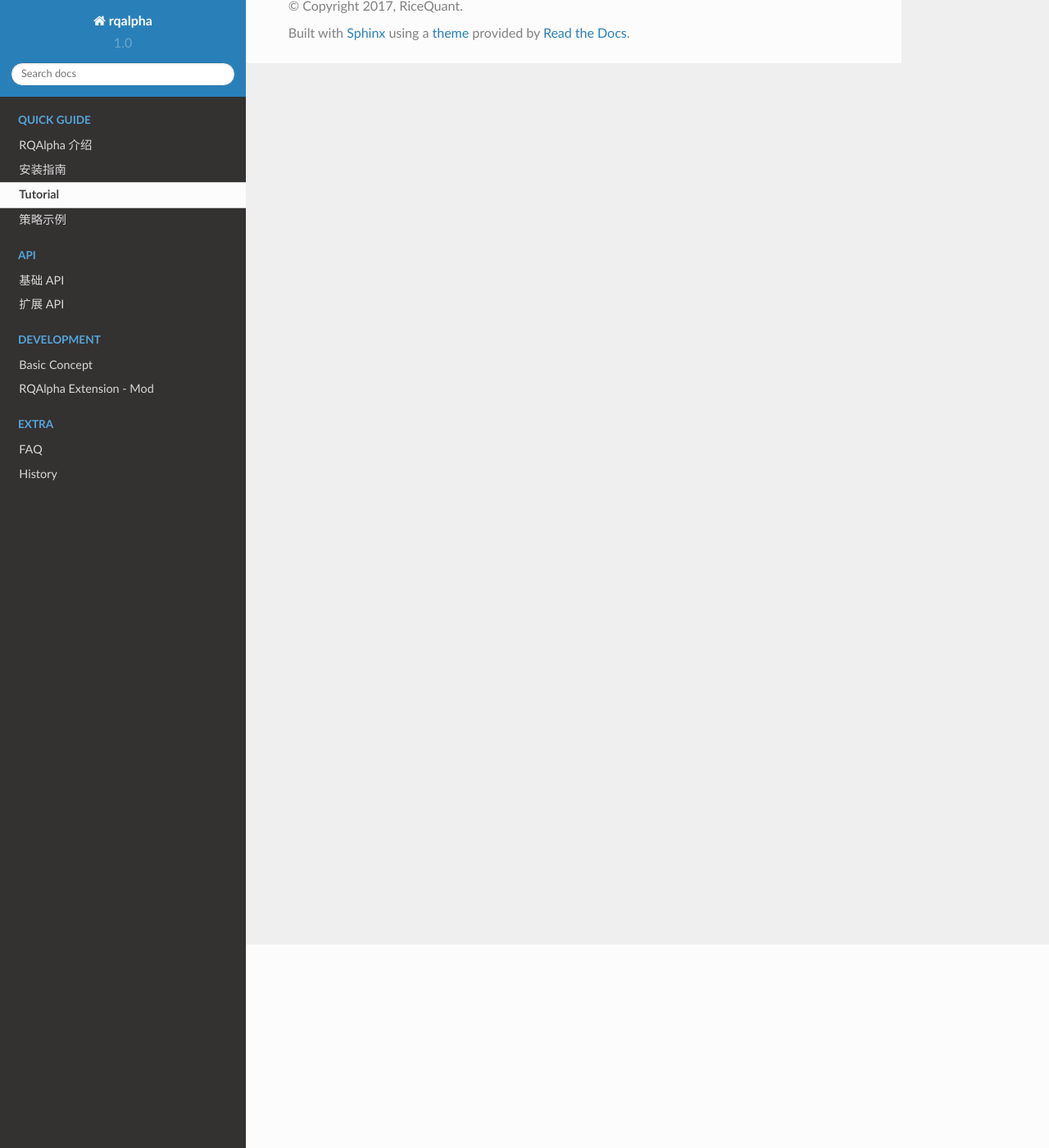
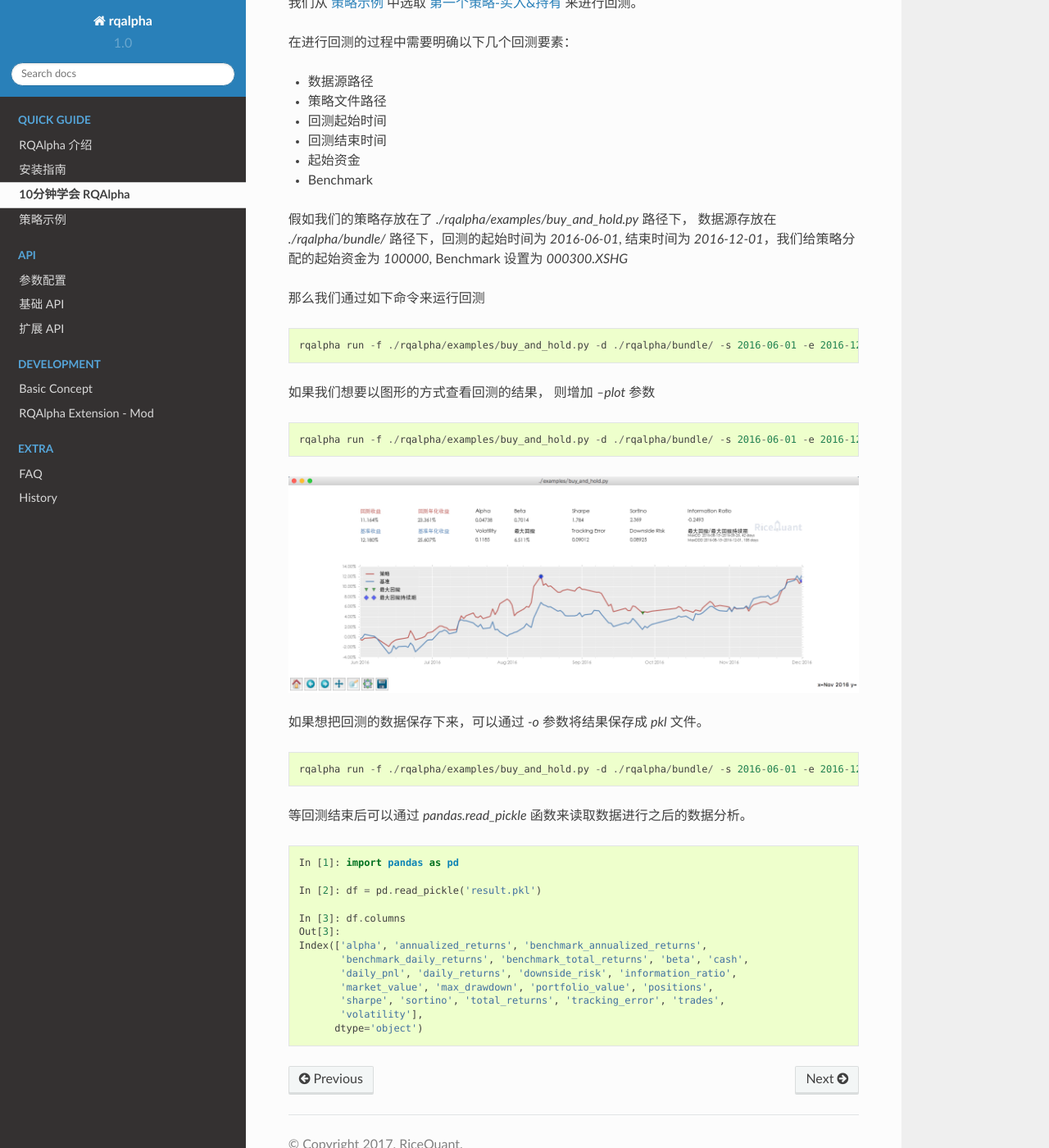
Before and after one commit to ricequant/rqalpha, a Sphinx documentation site: the page built from docs/source/intro/tutorial.rst, in a window 1280 px wide and 1400 px high, scrolled down 248 px. Shown: the whole window at 82% size. Built offline with Sphinx 7.4.7 and the Read the Docs theme 2.0.0, drawn with Linux system fonts in a browser that asks for light colours; some of the changed text lies outside the part shown.

Commit message:
update docs

```diff
--- a/docs/source/api/base_api.rst
+++ b/docs/source/api/base_api.rst
@@ -1551,7 +1551,7 @@ StockInstrument
 
     .. py:attribute:: special_type
 
-        【str】特别处理状态。'Normal' - 正常上市, 'ST' - ST处理, 'StarST' - *ST代表该股票正在接受退市警告, 'PT' - 代表该股票连续3年收入为负，将被暂停交易, 'Other' - 其他
+        【str】特别处理状态。'Normal' - 正常上市, 'ST' - ST处理, 'StarST' - \*ST代表该股票正在接受退市警告, 'PT' - 代表该股票连续3年收入为负，将被暂停交易, 'Other' - 其他
 
 FutureInstrument
 ------------------------------------------------------
--- /dev/null
+++ b/docs/source/api/config.rst
@@ -0,0 +1,43 @@
+.. _api-config:
+
+====================
+参数配置
+====================
+
+在策略开发过程中，每个人都会有不同的需求，比如
+
+*   不同的时间周期进行回测，
+*   想直接基于回测数据进行编程分析，或直接看一下收益结果。
+*   想将回测好的策略直接用于实盘交易
+*   不同的品种设置不同的风控标准
+
+等等。
+
+在设计 RQAlpha API 的时候，考虑到以上随时变化的需求，将这部分需要以参数的方式严格从代码层面剥离。同一份策略代码，通过启动策略时传入不同的参数来实现完全不同的策略开发、风控、运行和调优等的功能。
+
+目前支持的参数如下：
+
+*   `-d[--data-bundle-path]` : 数据源所存储的文件路径
+*   `-f[--strategy-file]` : 启动的策略文件路径
+*   `-s[--start-date]` : 回测起始日期
+*   `-e[--end-date]` : 回测结束日期(如果是实盘，则忽略该配置)
+*   `-r[--rid]` : 可以指定回测的唯一ID，用户区分多次回测的结果
+*   `-i[--init-cash]` : [Deprecated]股票起始资金，不建议使用该参数，使用 `--stock-starting-cash` 代替。
+*   `--stock-starting-cash` : 股票起始资金，默认为0
+*   `--future-starting-cash` : 期货起始资金，默认为0
+*   `--benchmark` : Benchmark，如果不设置，默认没有基准参照
+*   `--slippage` : 设置滑点
+*   `--commission-multiplier` : 设置手续费乘数，默认为1
+*   `--margin-multiplier` : 设置保证金乘数，默认为1
+*   `--kind` : 设置策略类型，目前支持 `stock` (股票策略)、`future` (期货策略)及 `stock_future` (混合策略)
+*   `--frequency` : 目前支持 `1d` (日线回测) 和 `1m` (分钟线回测)，如果要进行分钟线，请注意是否拥有对应的数据源，目前开源版本是不提供对应的数据源的
+*   `--match-engine` : 启用的回测引擎，目前支持 `current_bar` (当前Bar收盘价撮合) 和 `next_bar` (下一个Bar开盘价撮合)
+*   `--run-type` : 运行类型，`b` 为回测，`p` 为模拟交易, `r` 为实盘交易
+*   `--resume` : 在模拟交易和实盘交易中，RQAlpha支持策略的pause && resume，该选项表示开启 resume 功能
+*   `--handle-split/--not-handle-split` : 选择是否开启自动处理, 默认不开启
+*   `--risk-grid/--no-risk-grid` : 选择是否开启Alpha/Beta 等风险指标的实时计算，默认开启
+*   `--log-level` : 选择日期的输出等级，有 `verbose` | `info` | `warning` | `error` 等选项，您可以通过设置 `verbose` 来查看最详细的日志，或者设置 `error` 只查看错误级别的日志输出
+*   `--plot/--no-plot` : 在回测结束后，选择是否查看图形化的收益曲线
+*   `-o[--output-file]` : 指定回测结束时将回测数据输出到指定文件中
+*   `--fast-match` : 默认关闭，如果当前撮合引擎为 `current_bar` 开启该选项会立刻进行撮合，不会等到当前bar结束
+*   `--progress/--no-progress` : 开启该选项，可以在命令行查看回测进度
--- a/docs/source/api/extend_api.rst
+++ b/docs/source/api/extend_api.rst
@@ -655,7 +655,7 @@ get_split - 拆分数据
 
     通过传入当前的利率规则拿到对应的分级A的order_book_id list
 
-    :param str interest_rule: 利率规则，例如："+3.5%", "+4%", "=7%", "*1.4+0.55%", "利差" etc. 您也可以在研究平台使用fenji.get_all来进行查询所有的组合可能。用户必须填写
+    :param str interest_rule: 利率规则，例如："+3.5%", "+4%", "=7%", "\*1.4+0.55%", "利差" etc. 您也可以在研究平台使用 :func:`fenji.get_all` 来进行查询所有的组合可能。用户必须填写
 
     :param bool listing: 该分级基金是否在交易所可交易，默认为True
 
--- a/docs/source/intro/examples.rst
+++ b/docs/source/intro/examples.rst
@@ -4,7 +4,11 @@
 策略示例
 ==================
 
-在下面我们列举一些常用的算法范例，您可以通过RQAlpha运行，也可以直接登录 `Rciequant <https://www.ricequant.com/algorithms>`_ 在线进行回测或模拟交易。
+.. _Ricequant: https://www.ricequant.com/algorithms
+
+在下面我们列举一些常用的算法范例，您可以通过RQAlpha运行，也可以直接登录 `Ricequant`_ 在线进行回测或模拟交易。
+
+.. _intro-examples-buy-and-hold:
 
 第一个策略-买入&持有
 ------------------------------------------------------
--- a/docs/source/intro/tutorial.rst
+++ b/docs/source/intro/tutorial.rst
@@ -1,5 +1,59 @@
 .. _intro-tutorial:
 
-==================
-Tutorial
-==================
+====================
+10分钟学会 RQAlpha
+====================
+
+在本教程中，我们假设 RQAlpha 已经正确安装在您的系统中，并且已经完成了相应回测数据的同步，如果有任何安装相关的问题，请首先查看 :ref:`intro-install`
+
+我们从 :ref:`intro-examples` 中选取 :ref:`intro-examples-buy-and-hold` 来进行回测。
+
+在进行回测的过程中需要明确以下几个回测要素：
+
+*   数据源路径
+*   策略文件路径
+*   回测起始时间
+*   回测结束时间
+*   起始资金
+*   Benchmark
+
+假如我们的策略存放在了 `./rqalpha/examples/buy_and_hold.py` 路径下， 数据源存放在 `./rqalpha/bundle/` 路径下，回测的起始时间为 `2016-06-01`, 结束时间为 `2016-12-01`，我们给策略分配的起始资金为 `100000`, Benchmark 设置为 `000300.XSHG`
+
+那么我们通过如下命令来运行回测
+
+::
+
+    rqalpha run -f ./rqalpha/examples/buy_and_hold.py -d ./rqalpha/bundle/ -s 2016-06-01 -e 2016-12-01 --stock-starting-cash 100000 --benchmark 000300.XSHG
+
+如果我们想要以图形的方式查看回测的结果， 则增加 `--plot` 参数
+
+::
+
+    rqalpha run -f ./rqalpha/examples/buy_and_hold.py -d ./rqalpha/bundle/ -s 2016-06-01 -e 2016-12-01 --stock-starting-cash 100000 --benchmark 000300.XSHG --plot
+
+.. image:: ../_static/buy_and_hold.png
+
+如果想把回测的数据保存下来，可以通过 `-o` 参数将结果保存成 `pkl` 文件。
+
+::
+
+    rqalpha run -f ./rqalpha/examples/buy_and_hold.py -d ./rqalpha/bundle/ -s 2016-06-01 -e 2016-12-01 --stock-starting-cash 100000 --benchmark 000300.XSHG --plot -o result.pkl
+
+
+等回测结束后可以通过 `pandas.read_pickle` 函数来读取数据进行之后的数据分析。
+
+::
+
+    In [1]: import pandas as pd
+
+    In [2]: df = pd.read_pickle('result.pkl')
+
+    In [3]: df.columns
+    Out[3]:
+    Index(['alpha', 'annualized_returns', 'benchmark_annualized_returns',
+           'benchmark_daily_returns', 'benchmark_total_returns', 'beta', 'cash',
+           'daily_pnl', 'daily_returns', 'downside_risk', 'information_ratio',
+           'market_value', 'max_drawdown', 'portfolio_value', 'positions',
+           'sharpe', 'sortino', 'total_returns', 'tracking_error', 'trades',
+           'volatility'],
+          dtype='object')
```
Also changed, not shown: docs/source/index.rst (+10 -4 lines), docs/source/intro/overview.rst (+7 -4 lines), docs/source/_static/buy_and_hold.png (added).
